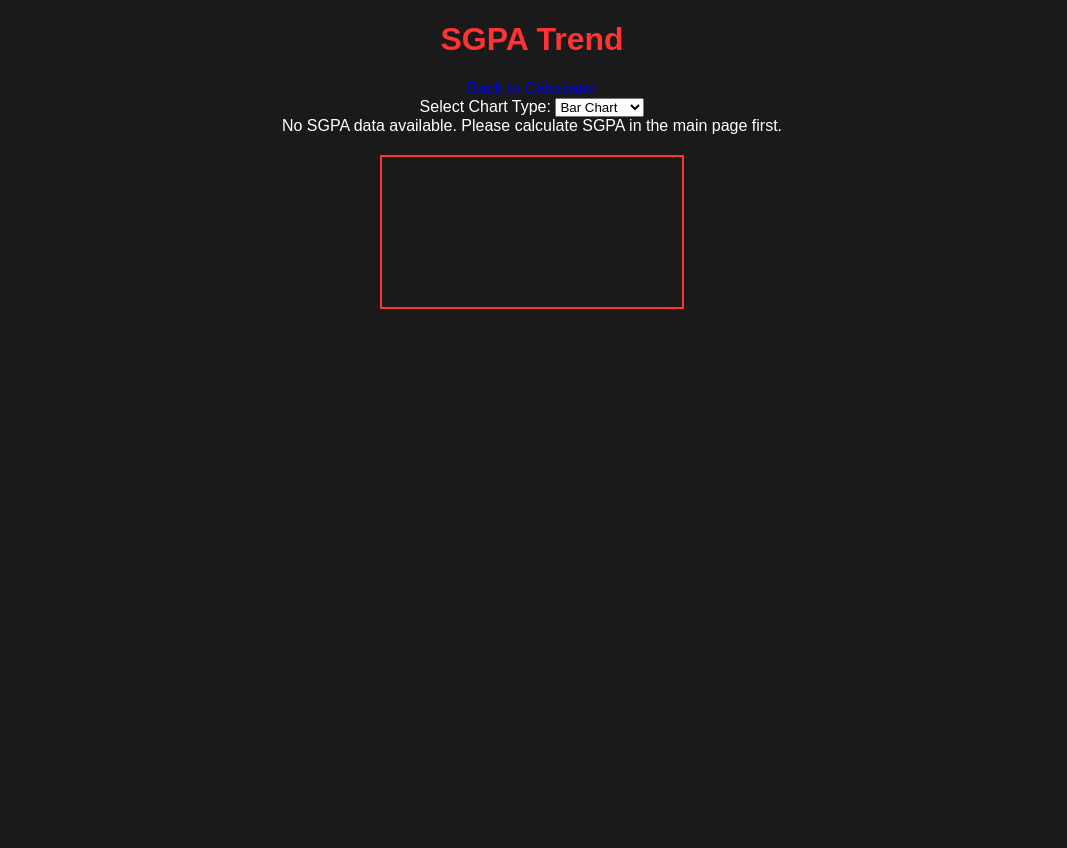
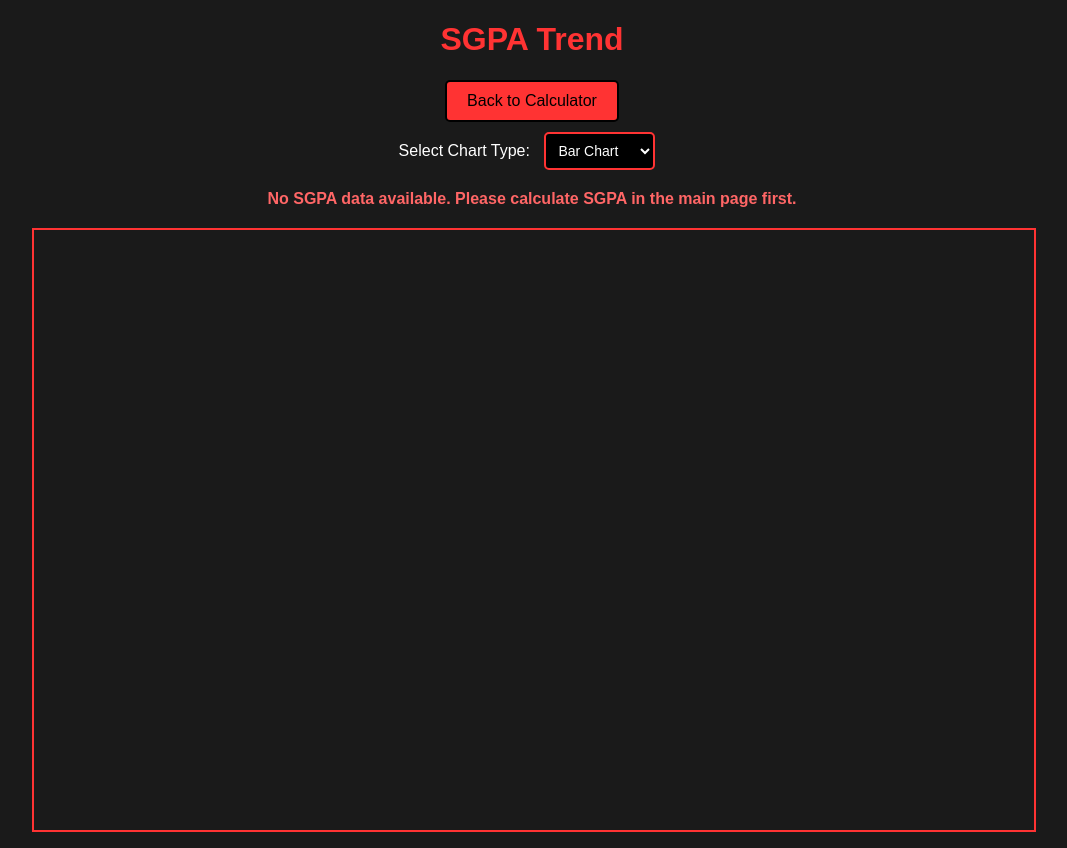
Before and after one commit to CHINNABATTUNIRAKESH/cgpa-nad-sgpa-ccal, a plain HTML site: page graph.html in a window 1280 px wide. Shown: the whole page, without its empty margins (108-1175 px from the left). Before the commit the page ends 800 px from the top, so only its background shows below. Drawn offline with nearby package versions, Linux system fonts and the light colour scheme.

Commit message:
Update style.css

```diff
--- a/style.css
+++ b/style.css
@@ -38,7 +38,7 @@ th {
 tr:nth-child(even) {
     background-color: #2e2e2e; /* Dark gray for alternating rows */
 }
-button {
+button, .trend-button, .back-button {
     background-color: #ff3333; /* Red button */
     color: #000000; /* Black text */
     border: 2px solid #000000; /* Black border */
@@ -46,13 +46,31 @@ button {
     font-size: 16px;
     cursor: pointer;
     transition: background-color 0.3s;
+    text-decoration: none;
+    display: inline-block;
+    border-radius: 5px;
 }
-button:hover {
+button:hover, .trend-button:hover, .back-button:hover {
     background-color: #cc0000; /* Darker red on hover */
 }
-#error {
+#chartType {
+    padding: 8px;
+    margin: 10px;
+    background-color: #000000; /* Black background */
+    color: #ffffff; /* White text */
+    border: 2px solid #ff3333; /* Red border */
+    border-radius: 5px;
+    font-size: 14px;
+    cursor: pointer;
+}
+#chartType:focus {
+    outline: none;
+    border-color: #cc0000; /* Darker red on focus */
+}
+#error, #chart-error {
     color: #ff6666; /* Brighter red for error messages */
     font-weight: bold;
+    margin: 10px 0;
 }
 .course-details {
     width: 80%;
@@ -65,9 +83,17 @@ button:hover {
     padding: 15px;
     border: 1px solid #ff3333; /* Red border */
 }
-canvas {
-    max-width: 600px;
+.chart-container {
+    width: 100%;
+    max-width: 1000px; /* Constrain max width */
+    min-width: 600px; /* Prevent shrinking below 600px */
+    height: 600px; /* Fixed height */
+    min-height: 600px; /* Ensure height doesn't shrink */
     margin: 20px auto;
+}
+#sgpaChart {
+    width: 100% !important; /* Fill container */
+    height: 100% !important; /* Fill container */
     border: 2px solid #ff3333; /* Red border around chart */
     background-color: #1a1a1a; /* Match body background */
 }
```
